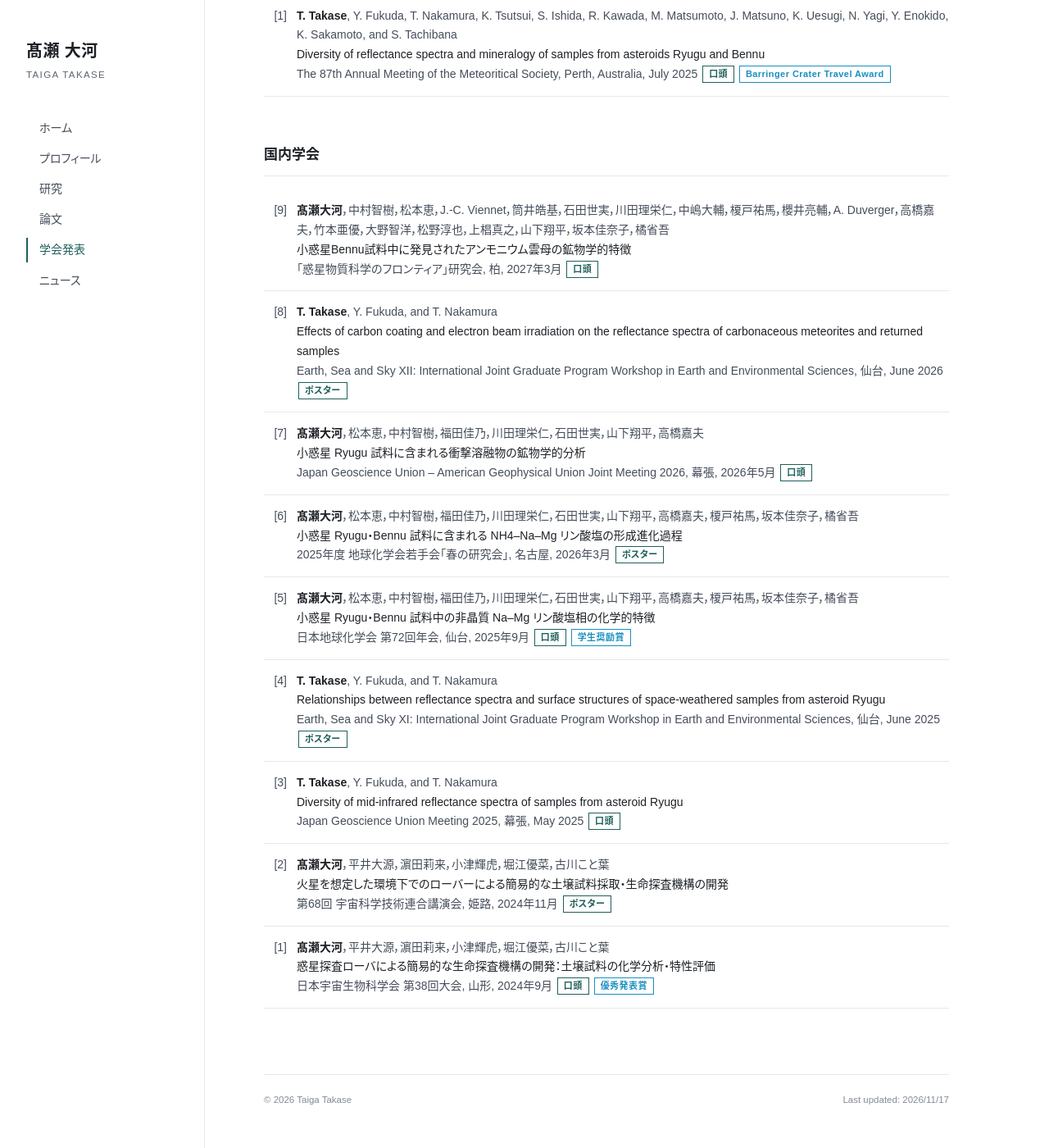
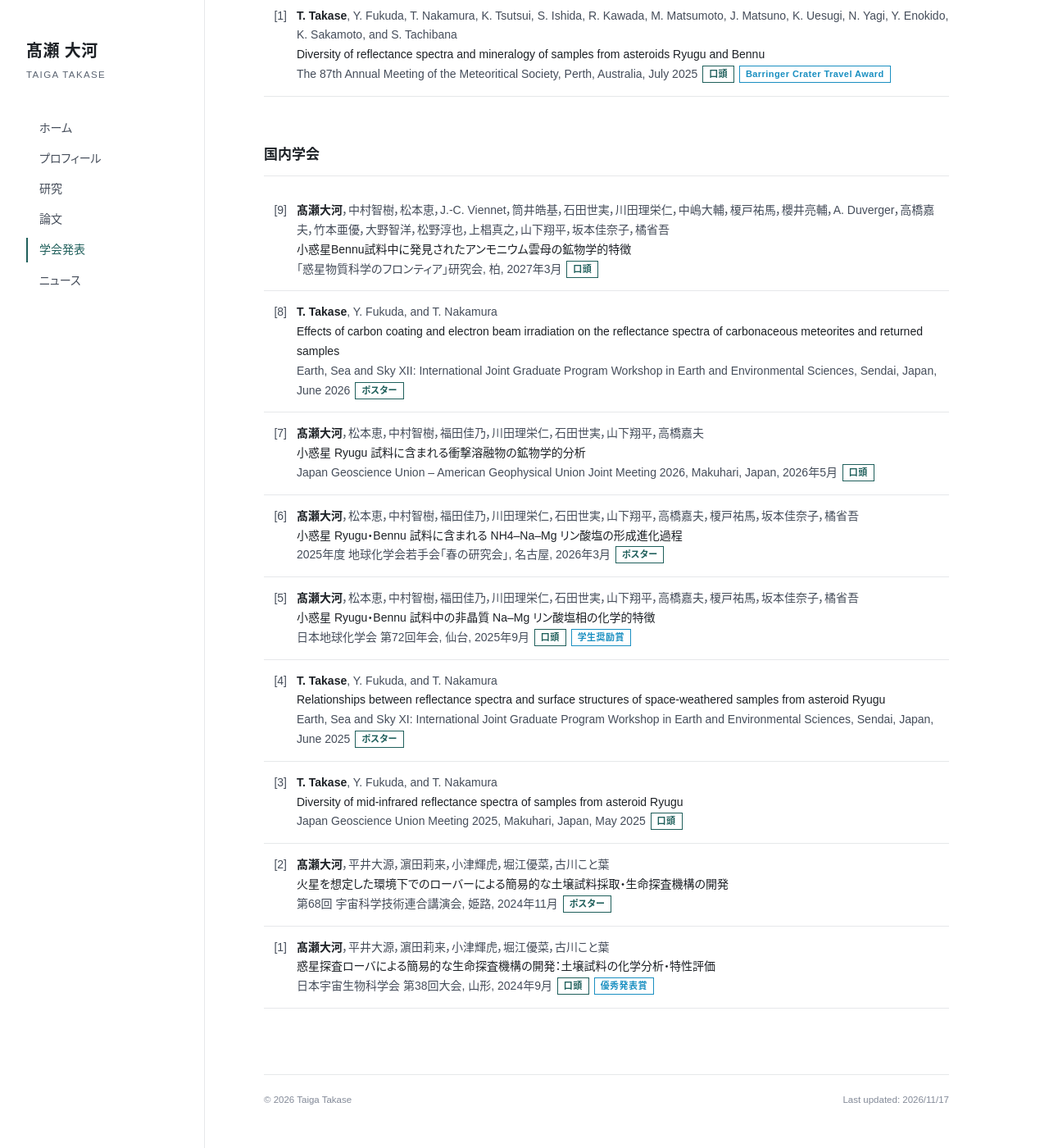
Before and after one commit to takasetaigat1/takasetaigat1.github.io, a Jekyll site: the page built from presentations.html, in a window 1280 px wide and 1400 px high, scrolled down 833 px. Shown: the whole window at 82% size. Built offline with Jekyll 4.4.1, drawn with Linux system fonts in a browser that asks for light colours; some web fonts are replaced.

Commit message:
Use romanized venues for English-named domestic meetings
Co-Authored-By: Claude Fable 5.1 <noreply@anthropic.com>
Claude-Session: https://claude.ai/code/session_01WJ69PvNMxXwpNZfvYmXkxj

```diff
--- a/_data/presentations.yml
+++ b/_data/presentations.yml
@@ -5,7 +5,7 @@
 #   authors: "<me>T. Takase</me> and T. Nakamura"
 #   title: "発表タイトル"
 #   meeting: "Meteoritical Society 2026"
-#   place: "Perth, Australia"       # 任意。国際：City, Country（米国は City, State, USA）／国内：都市名を日本語（仙台 など）+ place_en: "Sendai, Japan"
+#   place: "Perth, Australia"       # 任意。国際：City, Country（米国は City, State, USA）／国内：学会名が日本語なら都市名を日本語（仙台）+ place_en: "Sendai, Japan"、学会名が英語なら "Sendai, Japan" のみ
 #   type: 口頭                        # 口頭 / ポスター / 招待 など
 #   award: "学生奨励賞"                # 任意
 #   url: ""                          # 任意（要旨など）
@@ -53,8 +53,7 @@
   authors: "<me>T. Takase</me>, Y. Fukuda, and T. Nakamura"
   title: "Effects of carbon coating and electron beam irradiation on the reflectance spectra of carbonaceous meteorites and returned samples"
   meeting: "Earth, Sea and Sky XII: International Joint Graduate Program Workshop in Earth and Environmental Sciences"
-  place: "仙台"
-  place_en: "Sendai, Japan"
+  place: "Sendai, Japan"
   type: ポスター
 
 - date: 2026-05
@@ -64,8 +63,7 @@
   title_en: "Mineralogical study of shock melt in the sample from asteroid Ryugu"
   authors_en: "<me>T. Takase</me>, M. Matsumoto, T. Nakamura, Y. Fukuda, R. Kawada, S. Ishida, S. Yamashita, and Y. Takahashi"
   meeting: "Japan Geoscience Union – American Geophysical Union Joint Meeting 2026"
-  place: "幕張"
-  place_en: "Makuhari, Japan"
+  place: "Makuhari, Japan"
   type: 口頭
 
 - date: 2026-03
@@ -124,8 +122,7 @@
   authors: "<me>T. Takase</me>, Y. Fukuda, and T. Nakamura"
   title: "Relationships between reflectance spectra and surface structures of space-weathered samples from asteroid Ryugu"
   meeting: "Earth, Sea and Sky XI: International Joint Graduate Program Workshop in Earth and Environmental Sciences"
-  place: "仙台"
-  place_en: "Sendai, Japan"
+  place: "Sendai, Japan"
   type: ポスター
 
 - date: 2025-05
@@ -133,8 +130,7 @@
   authors: "<me>T. Takase</me>, Y. Fukuda, and T. Nakamura"
   title: "Diversity of mid-infrared reflectance spectra of samples from asteroid Ryugu"
   meeting: "Japan Geoscience Union Meeting 2025"
-  place: "幕張"
-  place_en: "Makuhari, Japan"
+  place: "Makuhari, Japan"
   type: 口頭
 
 - date: 2024-11
```
